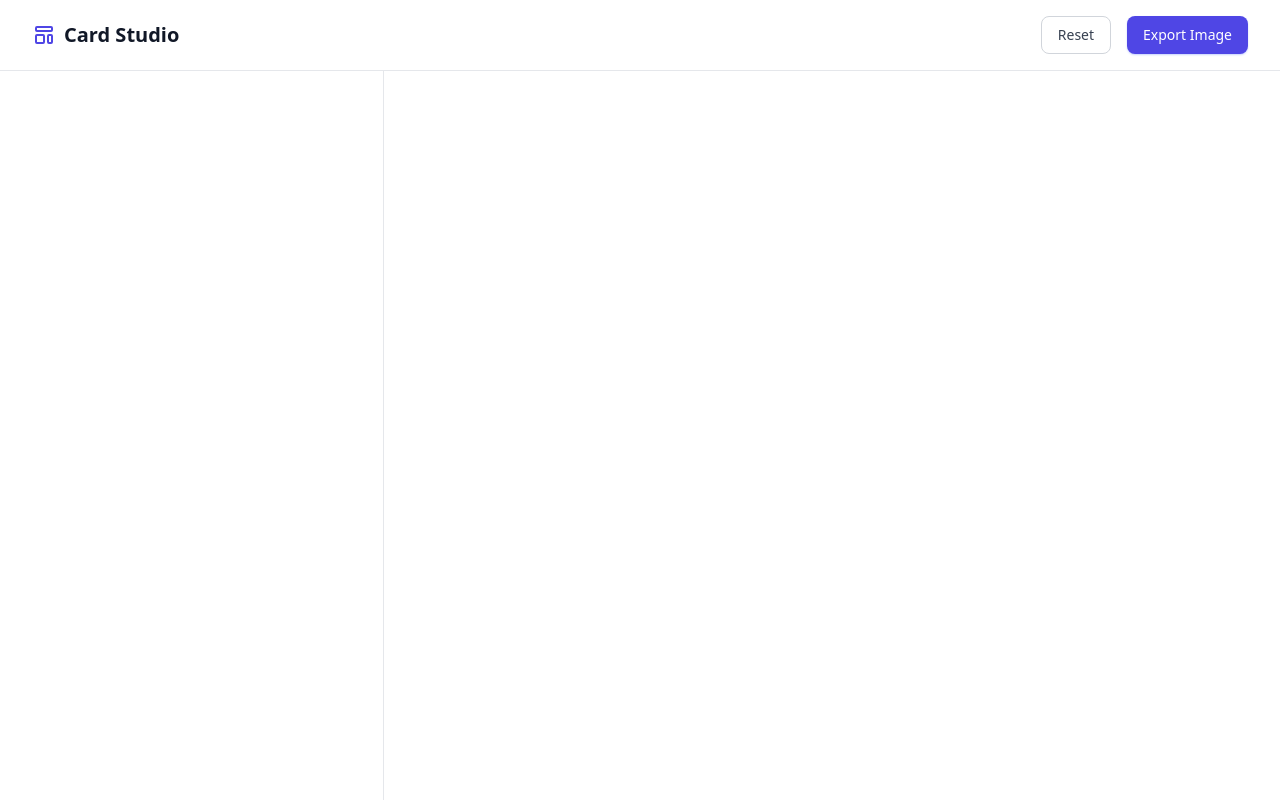
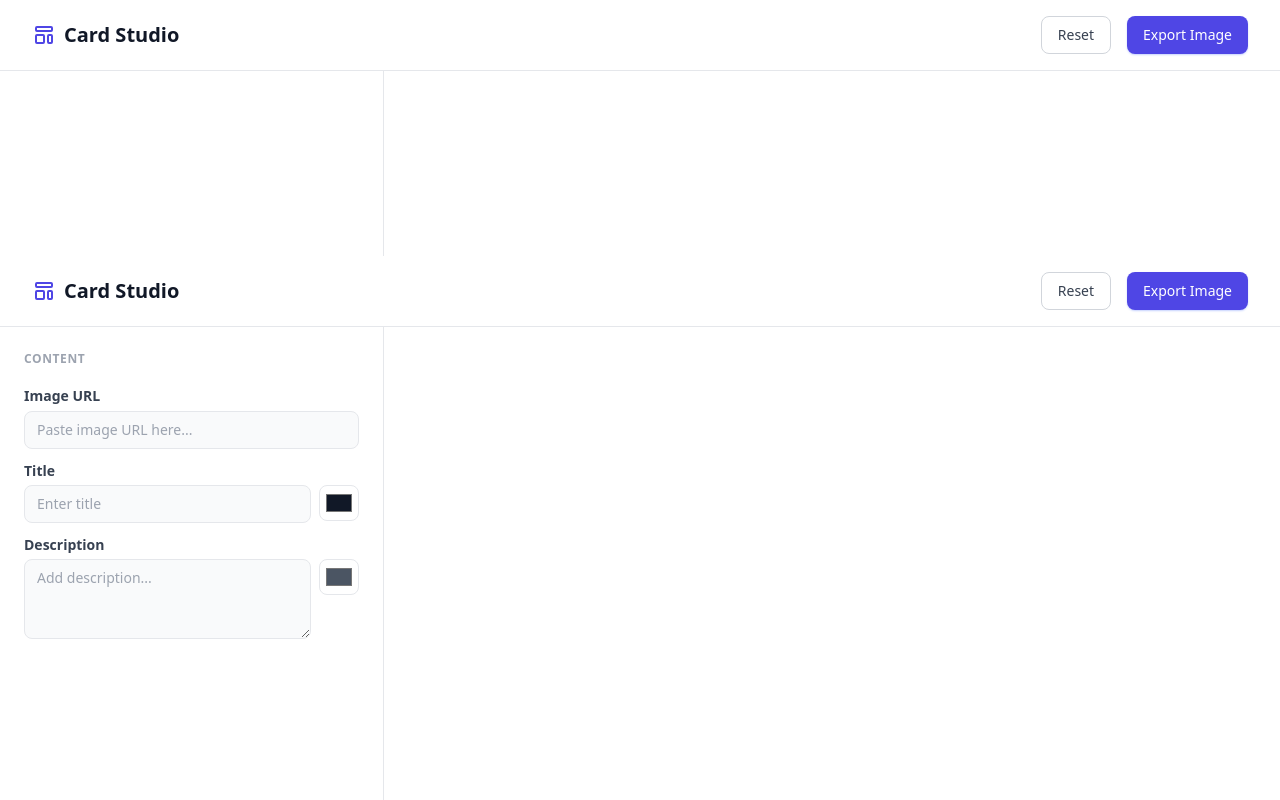
Before and after one commit to Chriscorcinschi/cardEditor, a plain HTML site: page cardEditor.html in a window 1280 px wide. Drawn offline with nearby package versions, Linux system fonts and the light colour scheme.

Commit message:
Content Group

```diff
--- a/cardEditor.html
+++ b/cardEditor.html
@@ -60,3 +60,129 @@
       <script src="https://cdn.jsdelivr.net/npm/html2canvas@1.4.1/dist/html2canvas.min.js"></script>
    </body>
 </html>
+<!doctype html>
+<html lang="en">
+   <head>
+      <meta charset="UTF-8" />
+      <meta name="viewport" content="width=device-width, initial-scale=1.0" />
+      <title>CardEditor</title>
+      <script src="https://cdn.tailwindcss.com"></script>
+      <link rel="stylesheet" href="style.css" />
+      <link
+         href="https://fonts.googleapis.com/css2?family=Plus+Jakarta+Sans:wght@400;500;600;700&display=swap"
+         rel="stylesheet"
+      />
+   </head>
+   <body class="min-h-screen flex flex-col">
+      <header
+         class="bg-white border-b border-gray-200 px-8 py-4 flex justify-between items-center sticky top-0 z-10"
+      >
+         <div>
+            <h1 class="text-xl font-bold text-gray-900 flex items-center gap-2">
+               <svg
+                  xmlns="http://www.w3.org/2000/svg"
+                  class="h-6 w-6 text-indigo-600"
+                  fill="none"
+                  viewBox="0 0 24 24"
+                  stroke="currentColor"
+               >
+                  <path
+                     stroke-linecap="round"
+                     stroke-linejoin="round"
+                     stroke-width="2"
+                     d="M4 5a1 1 0 011-1h14a1 1 0 011 1v2a1 1 0 01-1 1H5a1 1 0 01-1-1V5zM4 13a1 1 0 011-1h6a1 1 0 011 1v6a1 1 0 01-1 1H5a1 1 0 01-1-1v-6zM16 13a1 1 0 011-1h2a1 1 0 011 1v6a1 1 0 01-1 1h-2a1 1 0 01-1-1v-6z"
+                  /></svg
+               >Card Studio
+            </h1>
+         </div>
+         <div class="flex gap-4">
+            <button
+               id="reset-btn"
+               class="px-4 py-2 text-sm font-medium text-gray-700 bg-white border border-gray-300 rounded-lg hover:bg-gray-50 transition"
+            >
+               Reset
+            </button>
+            <button
+               id="export-btn"
+               class="px-4 py-2 text-sm font-medium text-white bg-indigo-600 hover:bg-indigo-500 rounded-lg shadow-sm shadow-indigo-200 transition"
+            >
+               Export Image
+            </button>
+         </div>
+      </header>
+
+      <main class="flex-1 flex overflow-hidden">
+         <!-- Left Sidebar: Controls -->
+         <aside
+            id="controls"
+            class="w-80 lg:w-96 bg-white border-r border-gray-200 overflow-y-auto p-6 space-y-8"
+         >
+            <!-- Content Group -->
+            <section class="space-y-4">
+               <h3
+                  class="text-xs font-bold text-gray-400 uppercase tracking-wider"
+               >
+                  Content
+               </h3>
+
+               <div class="space-y-3">
+                  <label class="block">
+                     <span class="text-sm font-semibold text-gray-700"
+                        >Image URL</span
+                     >
+                     <input
+                        data-prop="img"
+                        type="text"
+                        class="mt-1 block w-full px-3 py-2 bg-gray-50 border border-gray-200 rounded-lg text-sm focus:ring-2 focus:ring-indigo-500 focus:bg-white transition"
+                        placeholder="Paste image URL here..."
+                     />
+                  </label>
+
+                  <div class="grid grid-cols-1 gap-3">
+                     <div class="flex-1">
+                        <label class="block text-sm font-semibold text-gray-700"
+                           >Title</label
+                        >
+                        <div class="mt-1 flex gap-2">
+                           <input
+                              data-prop="title"
+                              type="text"
+                              class="flex-1 px-3 py-2 bg-gray-50 border border-gray-200 rounded-lg text-sm focus:ring-2 focus:ring-indigo-500 focus:bg-white transition"
+                              placeholder="Enter title"
+                           />
+                           <input
+                              data-prop="titleColor"
+                              type="color"
+                              class="w-10 h-9 p-1 bg-white border border-gray-200 rounded-lg cursor-pointer"
+                              value="#111827"
+                           />
+                        </div>
+                     </div>
+                  </div>
+
+                  <div>
+                     <label class="block text-sm font-semibold text-gray-700"
+                        >Description</label
+                     >
+                     <div class="mt-1 flex gap-2">
+                        <textarea
+                           data-prop="description"
+                           class="flex-1 px-3 py-2 bg-gray-50 border border-gray-200 rounded-lg text-sm focus:ring-2 focus:ring-indigo-500 focus:bg-white transition min-h-[80px]"
+                           placeholder="Add description..."
+                        ></textarea>
+                        <input
+                           data-prop="textColor"
+                           type="color"
+                           class="w-10 h-9 p-1 bg-white border border-gray-200 rounded-lg cursor-pointer"
+                           value="#4b5563"
+                        />
+                     </div>
+                  </div>
+               </div>
+            </section>
+         </aside>
+      </main>
+      <script src="script.js"></script>
+      <script src="https://cdn.jsdelivr.net/npm/html2canvas@1.4.1/dist/html2canvas.min.js"></script>
+   </body>
+</html>
```
